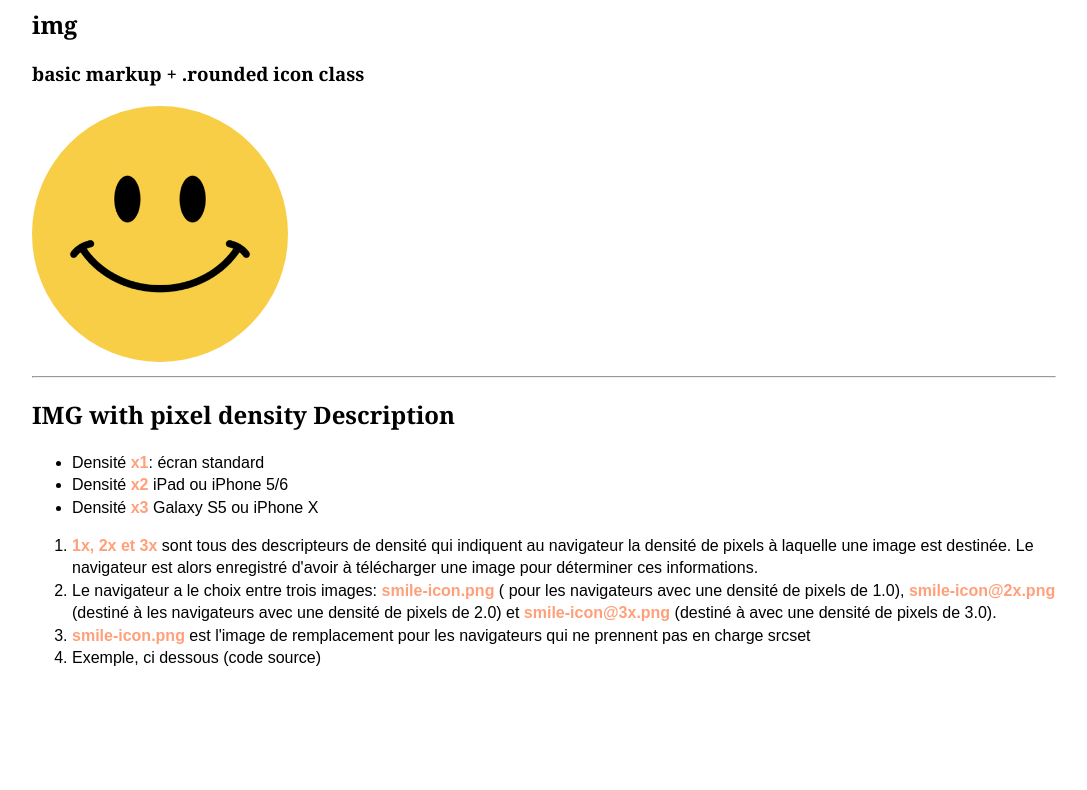
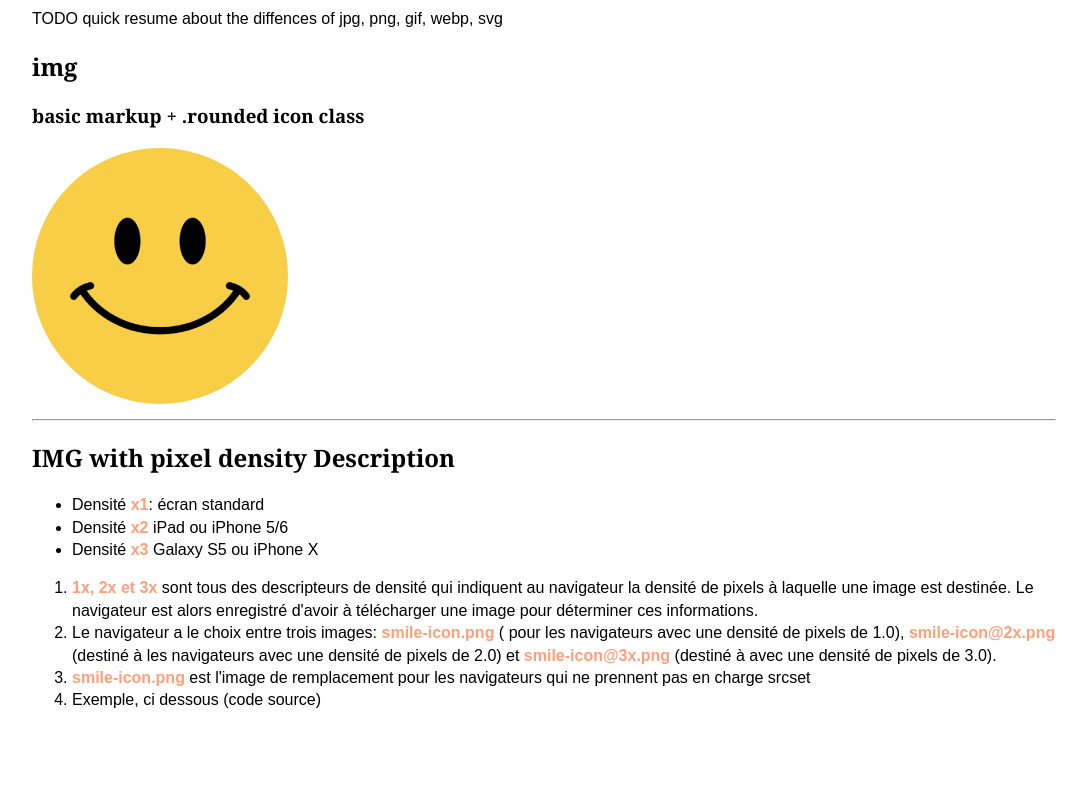
Before and after one commit to b3no1t/begin, a plain HTML site: page src/img.html in a window 1280 px wide. Shown: the part 80-870 px from the top of the page, without its empty margins (96-1183 px from the left). Drawn offline with Linux system fonts and the light colour scheme.

Commit message:
add text

```diff
--- a/src/img.html
+++ b/src/img.html
@@ -9,6 +9,9 @@
   <body>
     <main>
       <h1>Les images en html 🂥</h1>
+      <section>
+        TODO quick resume about the diffences of jpg, png, gif, webp, svg
+      </section>
       <section>
         <h2>img</h2>
         <h3>basic markup + .rounded icon class</h3>
```
